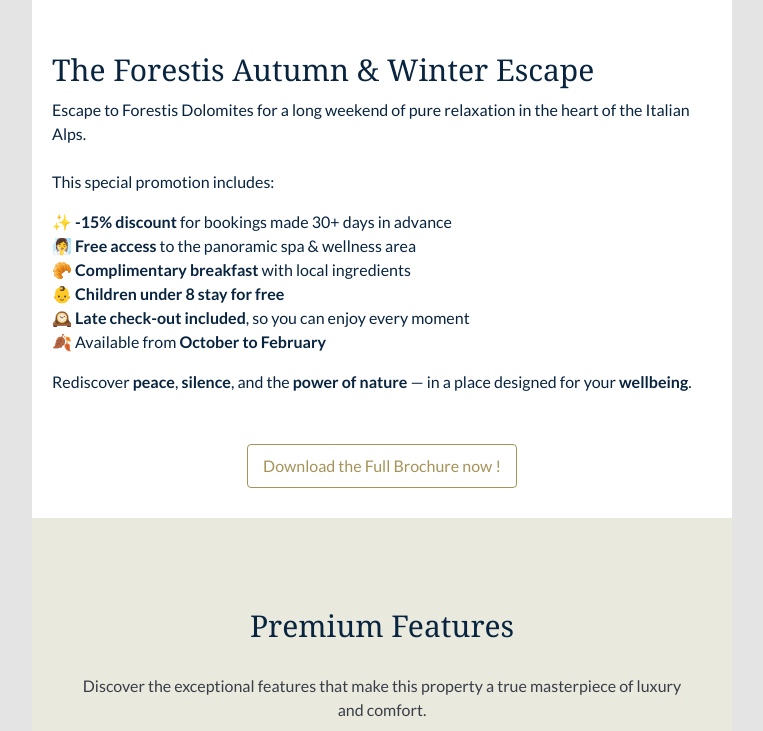
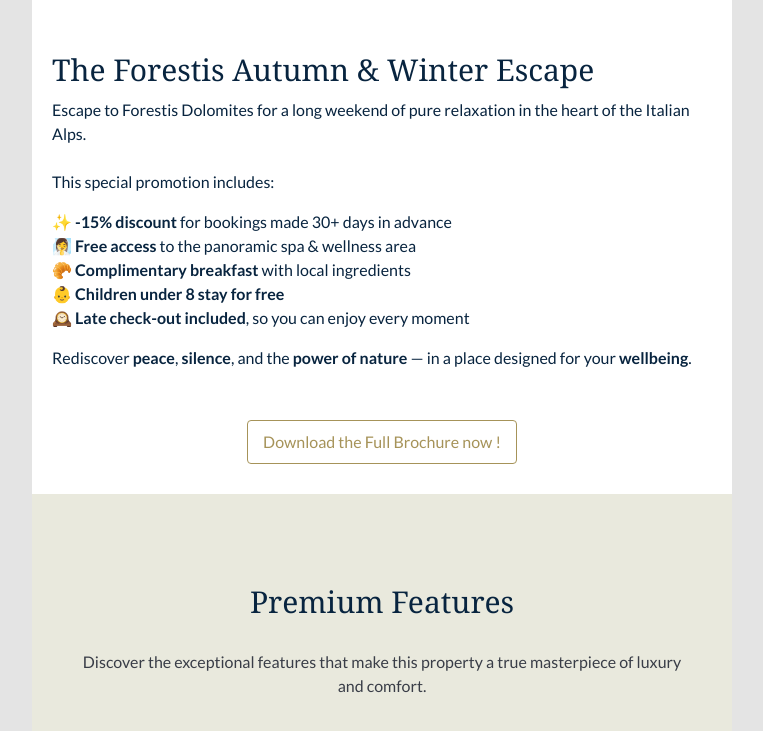
Before and after one commit to dama290/sito-email, a plain HTML site: page index.html in a window 1280 px wide. Shown: the part 770-1501 px from the top of the page, without its empty margins (258-1021 px from the left). Drawn offline with Linux system fonts and the light colour scheme.

Commit message:
Update index.html

```diff
--- a/index.html
+++ b/index.html
@@ -409,7 +409,7 @@
 															<td class="pad">
 																<div style="color:#08243f;direction:ltr;font-family:Lato, Tahoma, Verdana, Segoe, sans-serif;font-size:16px;font-weight:400;letter-spacing:0px;line-height:1.5;text-align:left;mso-line-height-alt:24px;">
 																	<p style="margin: 0; margin-bottom: 16px;">Escape to Forestis Dolomites for a long weekend of pure relaxation in the heart of the Italian Alps.<br><br>This special promotion includes:</p>
-																	<p style="margin: 0; margin-bottom: 16px;">✨ <strong>-15% discount</strong> for bookings made 30+ days in advance<br>🧖‍♀️ <strong>Free access</strong> to the panoramic spa & wellness area<br>🥐 <strong>Complimentary breakfast</strong> with local ingredients<br>👶 <strong>Children under 8 stay for free</strong><br>🕰️ <strong>Late check-out included</strong>, so you can enjoy every moment<br>🍂 Available from <strong>October to February</strong></p>
+																	<p style="margin: 0; margin-bottom: 16px;">✨ <strong>-15% discount</strong> for bookings made 30+ days in advance<br>🧖‍♀️ <strong>Free access</strong> to the panoramic spa & wellness area<br>🥐 <strong>Complimentary breakfast</strong> with local ingredients<br>👶 <strong>Children under 8 stay for free</strong><br>🕰️ <strong>Late check-out included</strong>, so you can enjoy every moment<br></strong></p>
 																	<p style="margin: 0;">Rediscover <strong>peace</strong>, <strong>silence</strong>, and the <strong>power of nature</strong> — in a place designed for your <strong>wellbeing</strong>.</p>
 																</div>
 															</td>
```
